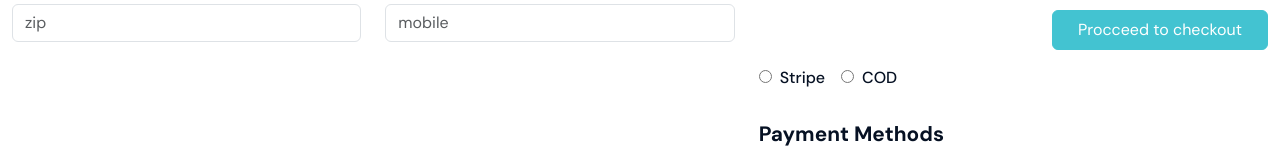
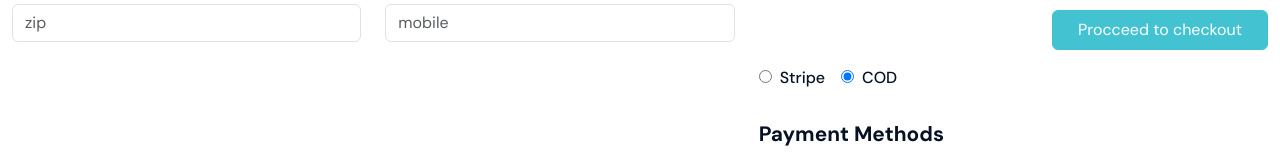
Before and after one commit to MuzCodeSmith/ecommerce-laravel-react-frontend, a React (Vite) app: page /checkout in a window 1280 px wide. Shown: the part 546-706 px from the top of the page. Built offline with nearby package versions, Linux system fonts and the light colour scheme.

Commit message:
git e-commerce frontend cpmpleted

```diff
--- a/src/components/Checkout.jsx
+++ b/src/components/Checkout.jsx
@@ -108,10 +108,10 @@ const Checkout = () => {
                         </div>
 
                         <div>
-                            <input type="radio" onClick={handlePaymentMethod} checked={paymenMethod ==- 'stripe'} value={'stripe'} name="" id="" />
-                            <label htmlFor="" className='form-label ps-2'>Stripe</label>
-                            <input onClick={handlePaymentMethod} type="radio" checked={paymenMethod ==- 'cod'} value={'cod'} name="" id="" className='ms-3' />
-                            <label htmlFor="" className='form-label ps-2'>COD</label>
+                            <input type="radio"  onClick={handlePaymentMethod} checked={paymenMethod === 'stripe'} value={'stripe'} name="" id="stripeRadio" />
+                            <label htmlFor="stripeRadio" className='form-label ps-2'>Stripe</label>
+                            <input onClick={handlePaymentMethod}  type="radio" checked={paymenMethod === 'cod'} value={'cod'} name="" id="codRadio" className='ms-3' />
+                            <label htmlFor="codRadio" className='form-label ps-2'>COD</label>
                         </div>
 
                         <h3 className='border-bottom pt-4 pb-3'><strong>Payment Methods</strong></h3>
```
Also changed, not shown: src/assets/css/style.scss (line endings or trailing spaces), src/components/Cart.jsx (line endings or trailing spaces), src/components/Home.jsx (line endings or trailing spaces), src/components/Product.jsx (line endings or trailing spaces), src/components/Shop.jsx (line endings or trailing spaces), src/components/common/FeaturedProducts.jsx (line endings or trailing spaces), src/components/common/Footer.jsx (line endings or trailing spaces), src/components/common/Header.jsx (line endings or trailing spaces), src/components/common/LatestProducts.jsx (line endings or trailing spaces), src/components/common/Layout.jsx (line endings or trailing spaces), src/components/common/Slider.jsx (line endings or trailing spaces).
